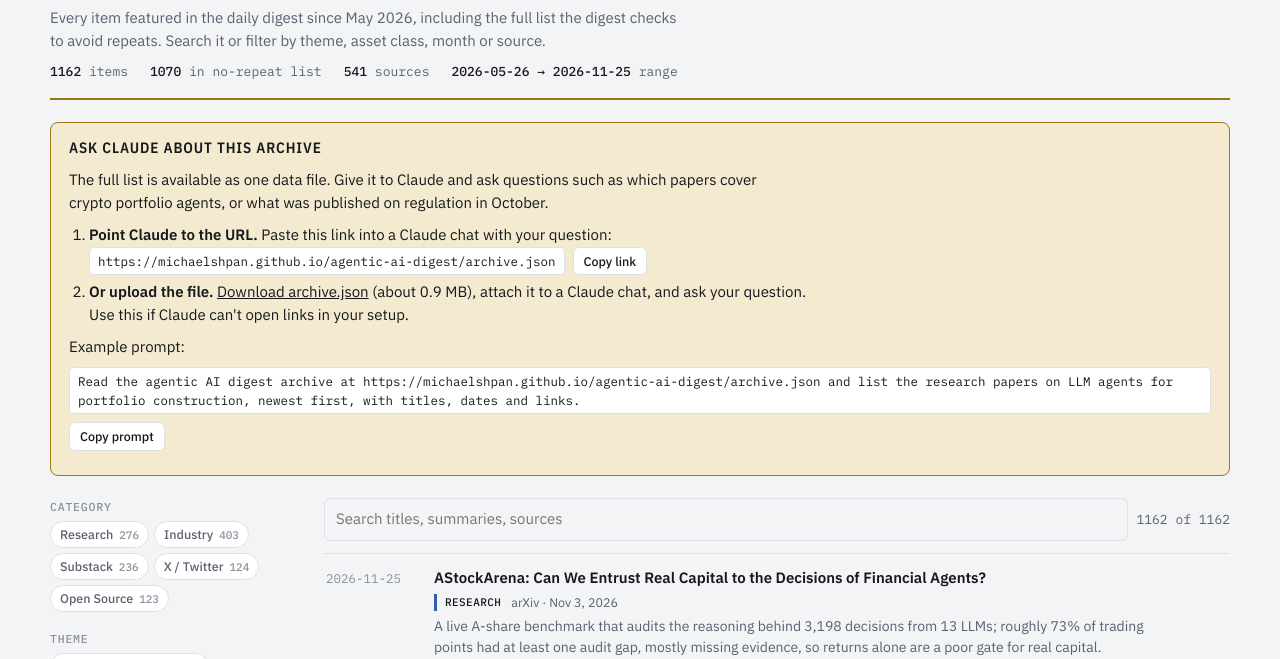
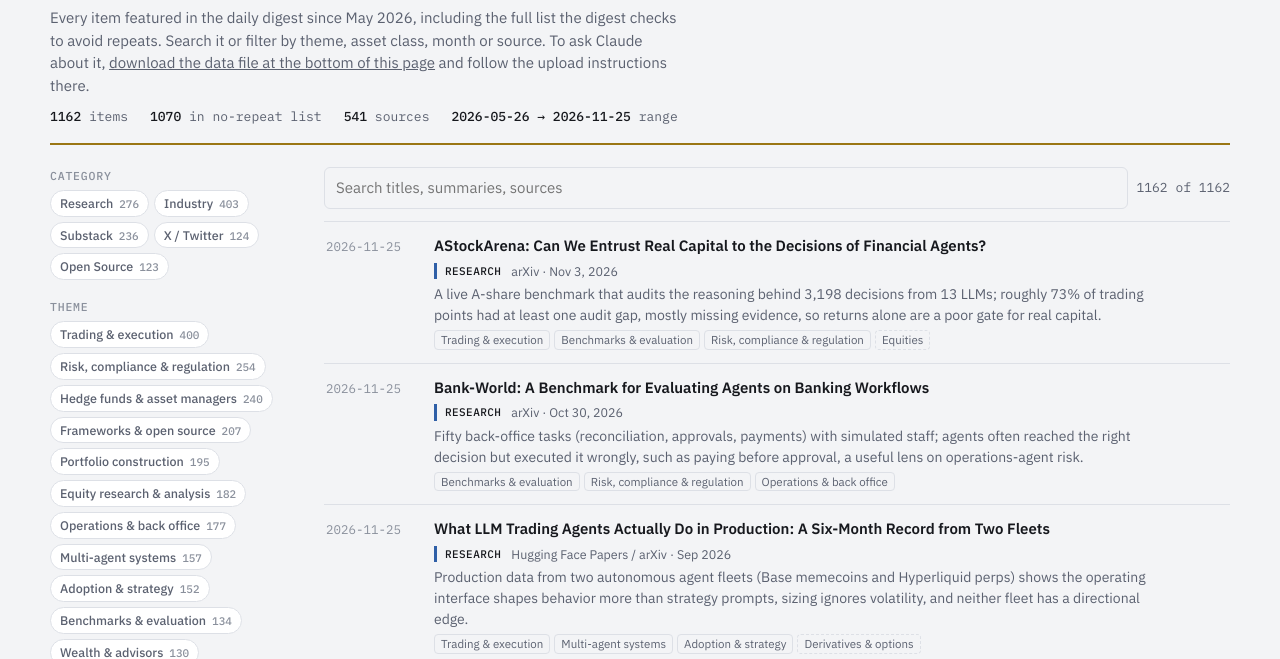
Before and after one commit to michaelshpan/michaelshpan.github.io, a plain HTML site: page agentic-ai-digest/index.html in a window 1280 px wide. Shown: the part 117-776 px from the top of the page. Drawn offline with nearby package versions, Linux system fonts and the light colour scheme.

Commit message:
Digest archive: remove top Ask Claude section; point intro to the data download
Co-Authored-By: Claude Opus 5.5 <noreply@anthropic.com>

```diff
--- a/agentic-ai-digest/index.html
+++ b/agentic-ai-digest/index.html
@@ -89,13 +89,6 @@ aside{display:grid;grid-template-columns:minmax(0,1fr);min-width:0;gap:18px;posi
 .export code{font-family:var(--mono);font-size:12.5px;background:var(--bg);border:1px solid var(--rule);border-radius:4px;padding:1px 5px;color:var(--ink)}
 .btns{display:flex;flex-wrap:wrap;gap:8px;align-items:center}
 .status{font-size:13px;color:var(--muted)}
-.use-claude{background:var(--accent-soft);border:1px solid var(--accent);border-radius:8px;padding:14px 18px;display:grid;gap:10px}
-.use-claude p{margin:0;color:var(--ink);max-width:80ch}
-.use-claude ol{margin:0;padding-left:20px;display:grid;gap:6px;color:var(--ink);max-width:85ch}
-.copyline{display:flex;flex-wrap:wrap;gap:8px;align-items:center}
-.copyline code{font-family:var(--mono);font-size:12.5px;background:var(--surface);border:1px solid var(--rule);border-radius:4px;padding:4px 8px;color:var(--ink);overflow-wrap:anywhere;user-select:all}
-.copyline button{font-size:12.5px;padding:4px 10px}
-.use-claude .status{font-size:12.5px;color:var(--accent-ink)}
 .credit{display:flex;flex-wrap:wrap;gap:4px 14px;font-size:12.5px;color:var(--muted);border-top:1px solid var(--rule);padding-top:12px}
 .credit a{color:var(--accent-ink)}
 footer{font-size:12.5px;color:var(--faint)}
@@ -105,21 +98,9 @@ footer{font-size:12.5px;color:var(--faint)}
   <header class="top">
     <div class="eyebrow">Agentic AI in Investment Management · archive</div>
     <h1>Agentic AI Digest Archive</h1>
-    <p class="lede">Every item featured in the daily digest since May 2026, including the full list the digest checks to avoid repeats. Search it or filter by theme, asset class, month or source.</p>
+    <p class="lede">Every item featured in the daily digest since May 2026, including the full list the digest checks to avoid repeats. Search it or filter by theme, asset class, month or source. To ask Claude about it, <a href="#export">download the data file at the bottom of this page</a> and follow the upload instructions there.</p>
     <div class="stats" id="stats"></div>
   </header>
-
-  <section class="use-claude" aria-labelledby="uc-h">
-    <h2 id="uc-h">Ask Claude about this archive</h2>
-    <p>The full list is available as one data file. Give it to Claude and ask questions such as which papers cover crypto portfolio agents, or what was published on regulation in October.</p>
-    <ol>
-      <li><b>Point Claude to the URL.</b> Paste this link into a Claude chat with your question:
-        <div class="copyline"><code id="json-url">https://michaelshpan.github.io/agentic-ai-digest/archive.json</code><button type="button" data-copy="json-url">Copy link</button></div></li>
-      <li><b>Or upload the file.</b> <a href="archive.json" download>Download archive.json</a> (about 0.9 MB), attach it to a Claude chat, and ask your question. Use this if Claude can't open links in your setup.</li>
-    </ol>
-    <div class="copyline"><span>Example prompt:</span><code id="json-prompt">Read the agentic AI digest archive at https://michaelshpan.github.io/agentic-ai-digest/archive.json and list the research papers on LLM agents for portfolio construction, newest first, with titles, dates and links.</code><button type="button" data-copy="json-prompt">Copy prompt</button></div>
-    <span class="status" id="uc-status" role="status"></span>
-  </section>
 
   <section class="ask" aria-labelledby="ask-h" id="ask" hidden style="display:none">
     <h2 id="ask-h">Ask Claude about the archive</h2>
@@ -400,11 +381,4 @@ footer{font-size:12.5px;color:var(--faint)}
 </script>
 
 
-<script>
-document.querySelectorAll('[data-copy]').forEach(function(b){b.addEventListener('click',function(){
-  var el=document.getElementById(b.getAttribute('data-copy')),st=document.getElementById('uc-status'),t=el.textContent;
-  var sel=function(){var r=document.createRange();r.selectNodeContents(el);var s=getSelection();s.removeAllRanges();s.addRange(r);st.textContent='Selected. Press Ctrl+C or Cmd+C to copy.';};
-  try{navigator.clipboard.writeText(t).then(function(){st.textContent='Copied.';},sel);}catch(e){sel();}
-});});
-</script>
 </body></html>
```
